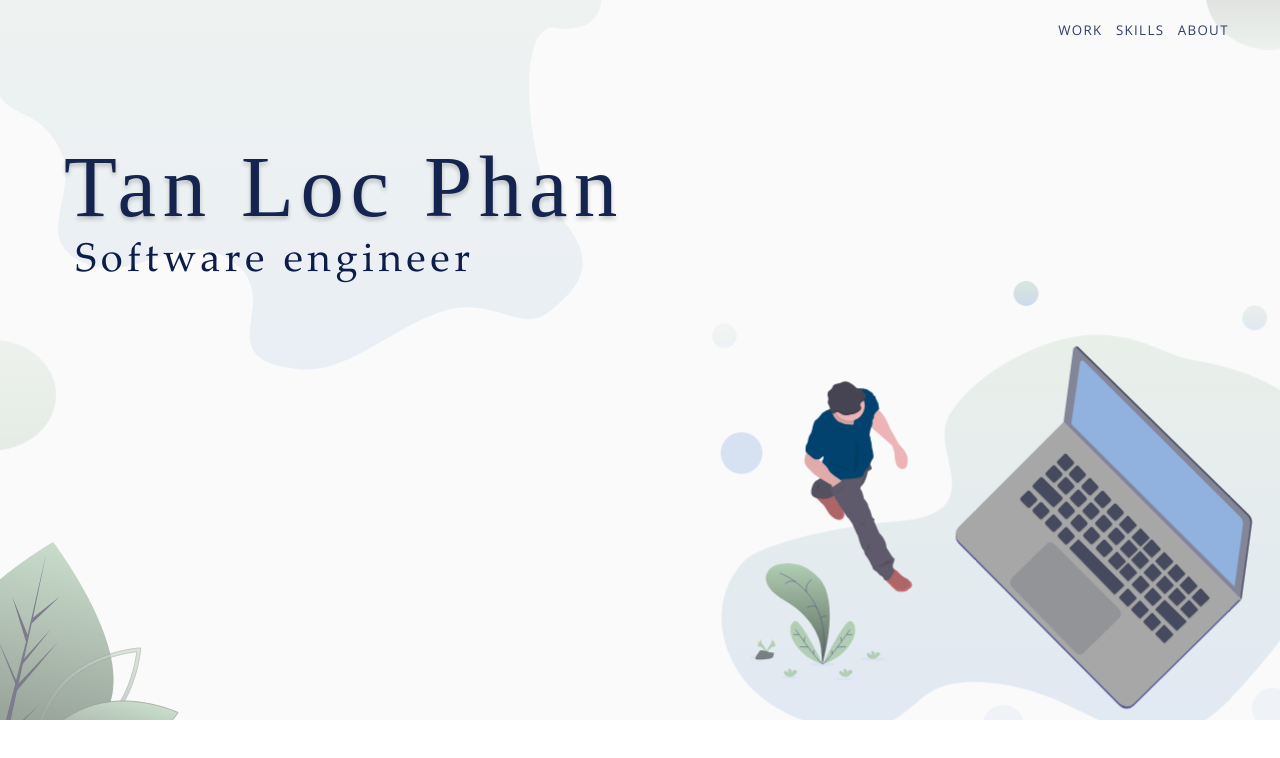
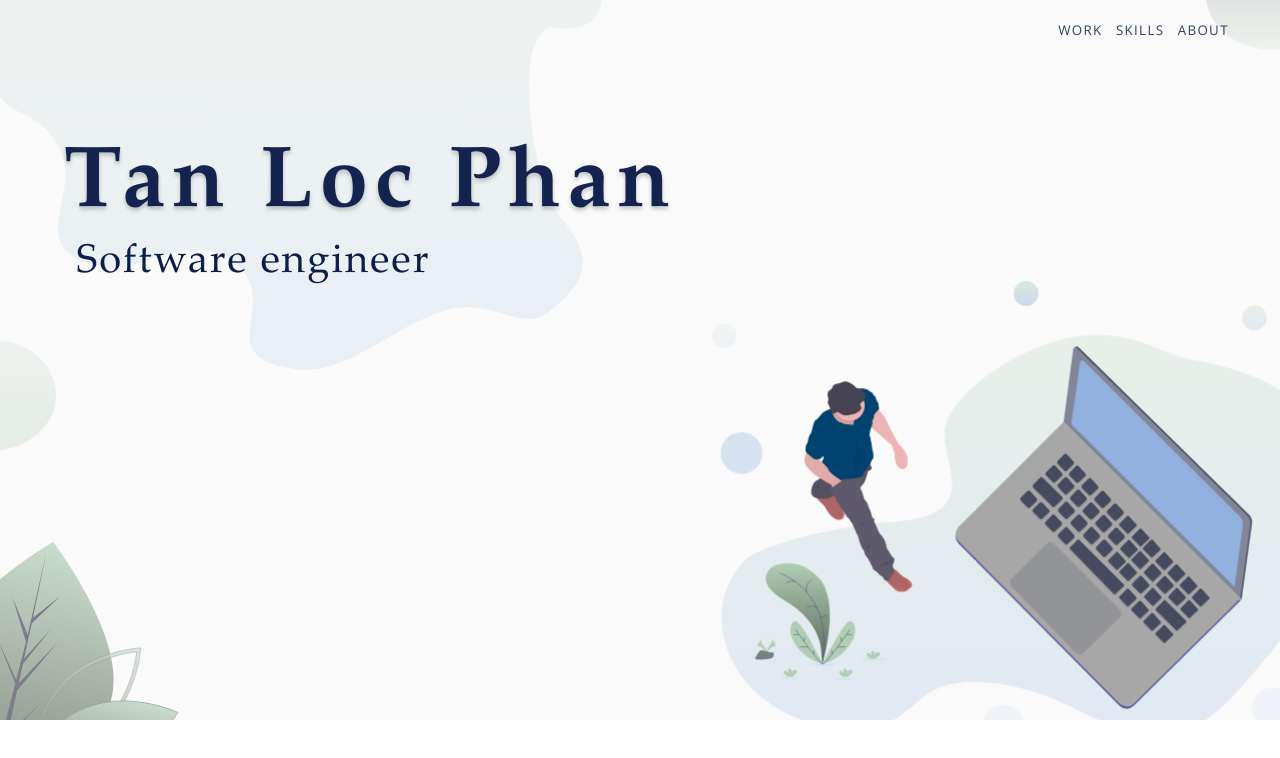
Before and after one commit to locphan2207/personal-web, a React (Create React App) app: page / in a window 1280 px wide. Shown: the top 758 px of the page. Built offline with nearby package versions, Linux system fonts and the light colour scheme.

Commit message:
Starting working on page 2

```diff
--- a/src/components/App.js
+++ b/src/components/App.js
@@ -11,13 +11,14 @@ function App() {
   const [pageTwoVisible, setPageTwoVisible] = useState(false)
   const [hoverProjectIdx, setHoverProjectIdx] = useState(0)
 
-  const onOpen = () => {
+  const onWorkOpen = () => {
+    console.log("A")
     setPageTwoVisible(true)
   }
 
   return (
     <div className="App">
-      <NavBar />
+      <NavBar onWorkOpen={onWorkOpen} />
       <PageOne />
 
       {pageTwoVisible && (
--- a/src/components/NavBar.css
+++ b/src/components/NavBar.css
@@ -13,4 +13,10 @@
   letter-spacing: 2rem;
   margin-left: 20rem;
   font-weight: 200;
+  cursor: pointer;
 }
+
+.nav-bar h5:hover {
+  color: #b1ceb4;
+  transition: color 0.2s ease-in-out;
+}
--- a/src/components/NavBar.js
+++ b/src/components/NavBar.js
@@ -1,12 +1,12 @@
 import React from "react"
 import "./NavBar.css"
 
-function NavBar() {
+function NavBar({ onWorkOpen }) {
   return (
     <div className="nav-bar">
-      <h5>{"WORK"}</h5>
-      <h5>SKILLS</h5>
-      <h5>ABOUT</h5>
+      <h5 onClick={onWorkOpen}>{"WORK"}</h5>
+      <h5>{"SKILLS"}</h5>
+      <h5>{"ABOUT"}</h5>
     </div>
   )
 }
--- a/src/components/PageOne.css
+++ b/src/components/PageOne.css
@@ -12,21 +12,23 @@
 }
 
 .intro h1 {
-  font-family: Palatino Bold;
+  font-family: Palatino;
   font-size: 130rem;
   letter-spacing: 10rem;
   color: #0c1d4af6;
   text-shadow: 0 5rem 6rem #00000038;
   text-align: left;
+  font-weight: 600;
 }
 
 .intro h3 {
   font-family: Palatino;
   font-size: 60rem;
-  letter-spacing: 7rem;
+  letter-spacing: 3rem;
   color: #0c1d4a;
   text-align: left;
   margin: 2% 0 0 2%;
+  font-weight: 400;
 }
 
 .top-left-svg {
--- a/src/index.css
+++ b/src/index.css
@@ -5,7 +5,8 @@
 
 @font-face {
   font-family: "Palatino Bold";
-  src: local("Palatino Bold"), url(./assets/llbof.ttf) format("truetype");
+  src: local("Palatino Bold"),
+    url(./assets/palatino-linotype-bold.ttf) format("truetype");
 }
 
 html,
```
Also changed, not shown: src/assets/llbof.ttf (deleted), src/assets/palatino-linotype-bold.ttf (added).
